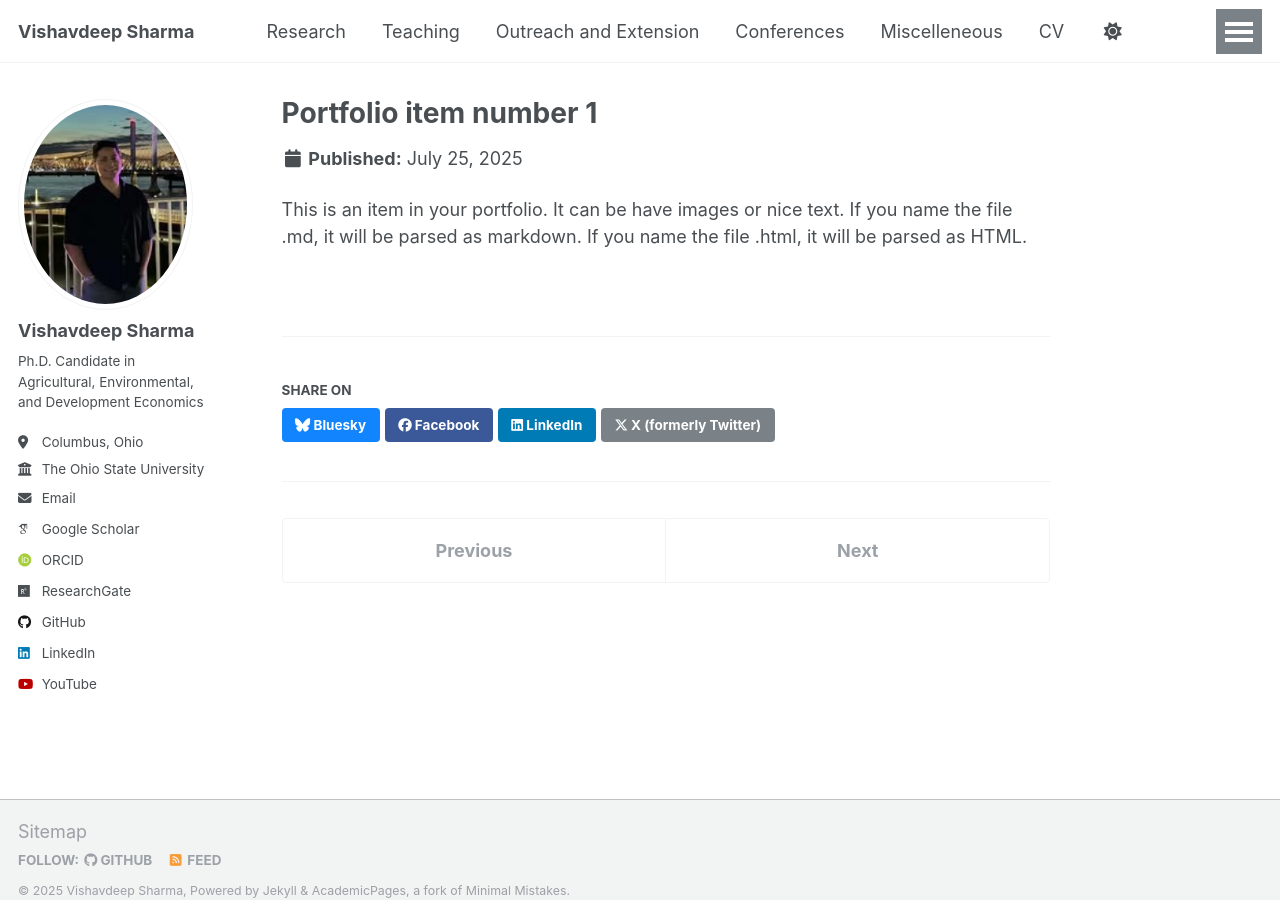
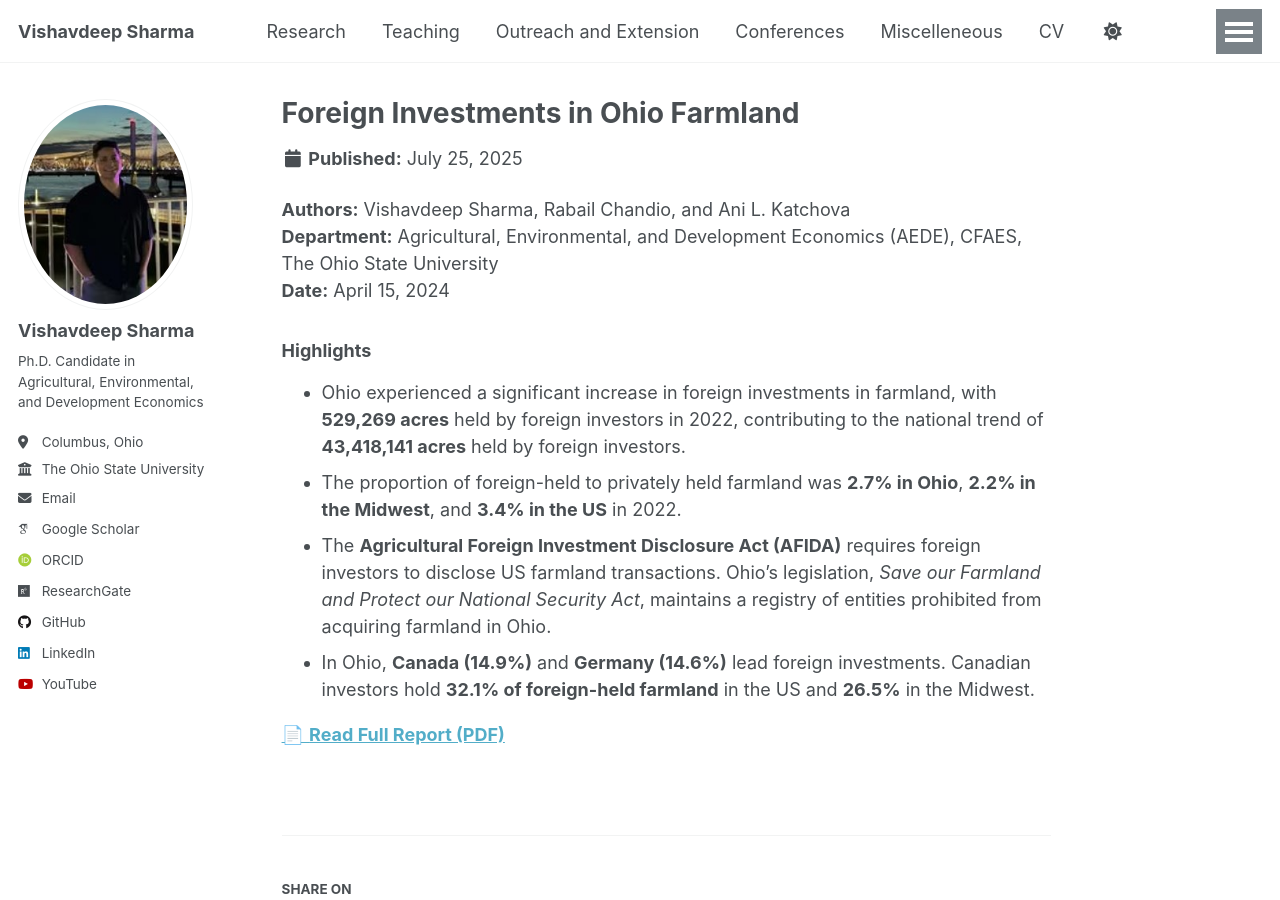
Before and after one commit to vishavdeeps95/vishavdeeps95.github.io, a Jekyll site: the page built from _portfolio/portfolio-1.md, in a window 1280 px wide and 900 px high. Built offline with Jekyll 4.4.1, drawn with Linux system fonts in a browser that asks for light colours; some web fonts are replaced; a script that is not in the unit is left out.

Commit message:
Update portfolio-1.md

```diff
--- a/_portfolio/portfolio-1.md
+++ b/_portfolio/portfolio-1.md
@@ -1,7 +1,17 @@
 ---
-title: "Portfolio item number 1"
-excerpt: "Short description of portfolio item number 1<br/><img src='/images/500x300.png'>"
+title: "Foreign Investments in Ohio Farmland"
+excerpt: "Outreach Report co-authored with Rabail Chandio and Ani L. Katchova<br/><img src='/images/ohio_farmland.png'>"
 collection: portfolio
 ---
 
-This is an item in your portfolio. It can be have images or nice text. If you name the file .md, it will be parsed as markdown. If you name the file .html, it will be parsed as HTML.
+**Authors:** Vishavdeep Sharma, Rabail Chandio, and Ani L. Katchova
+**Department:** Agricultural, Environmental, and Development Economics (AEDE), CFAES, The Ohio State University
+**Date:** April 15, 2024
+
+### Highlights
+- Ohio experienced a significant increase in foreign investments in farmland, with **529,269 acres** held by foreign investors in 2022, contributing to the national trend of **43,418,141 acres** held by foreign investors.
+- The proportion of foreign-held to privately held farmland was **2.7% in Ohio**, **2.2% in the Midwest**, and **3.4% in the US** in 2022.
+- The **Agricultural Foreign Investment Disclosure Act (AFIDA)** requires foreign investors to disclose US farmland transactions. Ohio’s legislation, *Save our Farmland and Protect our National Security Act*, maintains a registry of entities prohibited from acquiring farmland in Ohio.
+- In Ohio, **Canada (14.9%)** and **Germany (14.6%)** lead foreign investments. Canadian investors hold **32.1% of foreign-held farmland** in the US and **26.5%** in the Midwest.
+
+[📄 **Read Full Report (PDF)**](https://aede.osu.edu/sites/aede/files/publication_files/ForeignInvestmentsinOhioFarmland2024.pdf)
```
